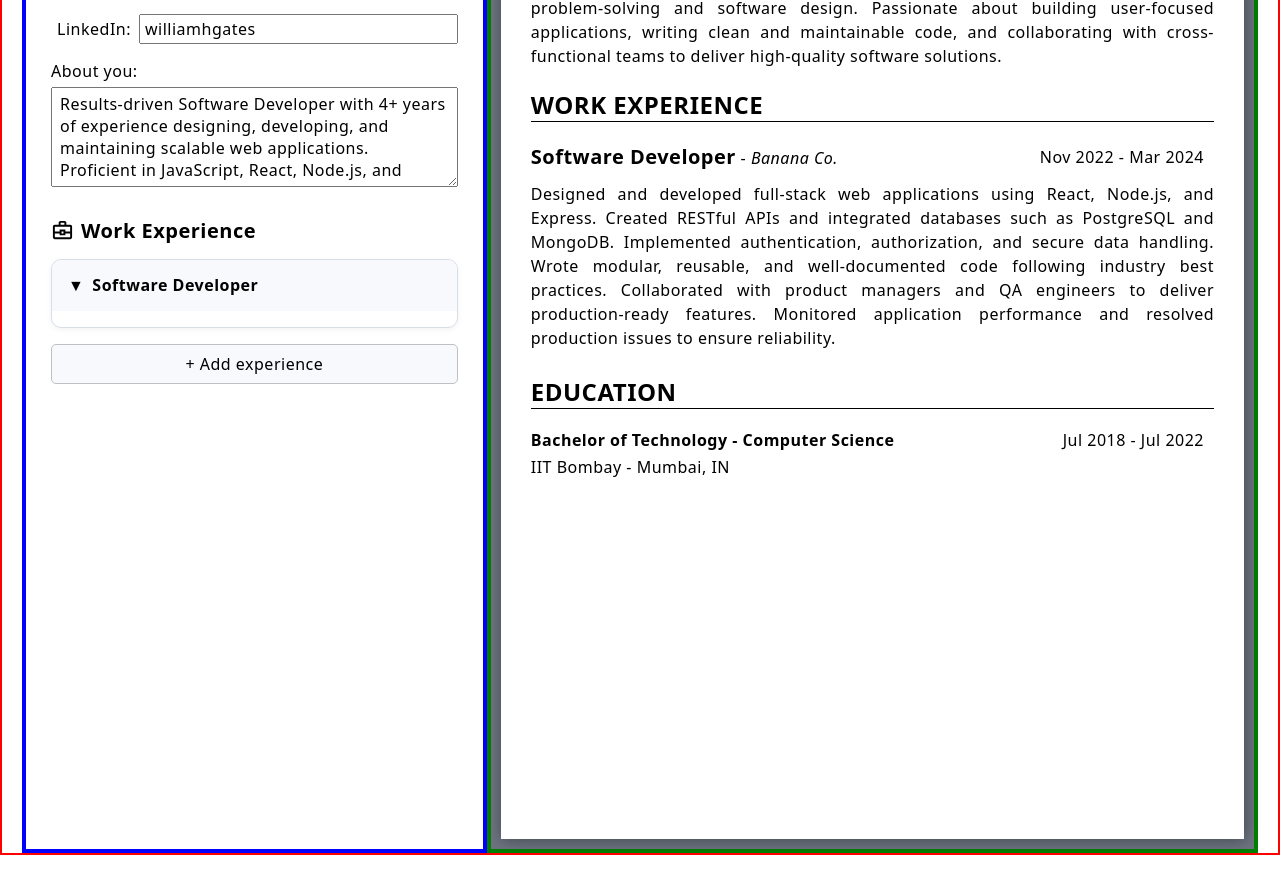
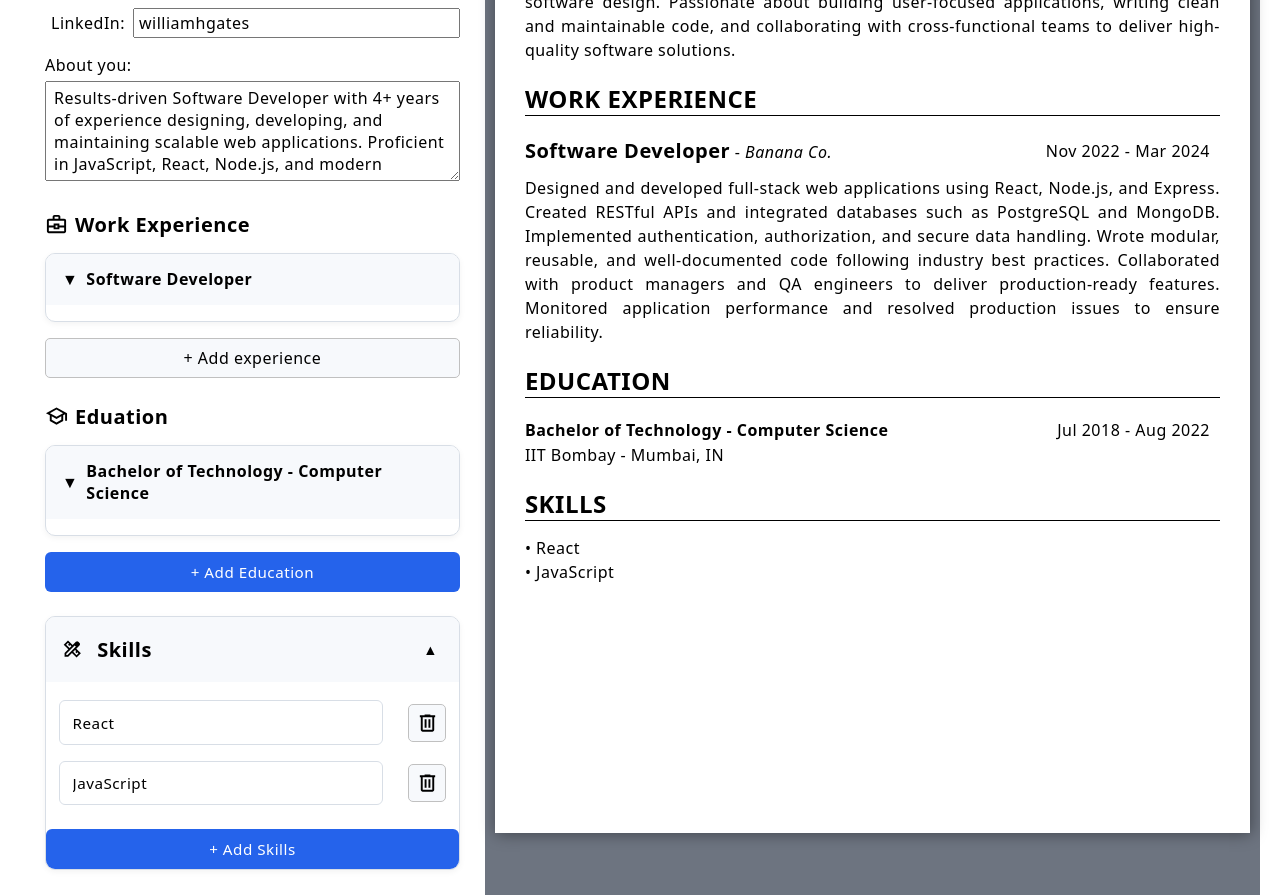
Before and after one commit to midhin11/cv-application, a React (Vite) app: page / in a window 1280 px wide. Shown: the part 300-1195 px from the top of the page. Before the commit the page ends 1155 px from the top, so only its background shows below. Built offline with nearby package versions, Linux system fonts and the light colour scheme.

Commit message:
Add skills section and education section
Created eduction sections and skills sections in editor and preview
sections to take in user input and display on resume.

```diff
--- a/src/App.jsx
+++ b/src/App.jsx
@@ -4,12 +4,13 @@ import { useState } from 'react'
 import './styles/App.css'
 import Editor from './components/Editor.jsx'
 import Preview from './components/Preview.jsx'
-import { initialPersonalDetails, initialWorkEx, initalEducation } from './details.js'
+import { initialPersonalDetails, initialWorkEx, initalEducation, initialSkills } from './details.js'
 
 function App() {
   const [details, setDetails] = useState(initialPersonalDetails)
   const [workexDetails, setWorkexDetails] = useState(initialWorkEx)
   const [eduDetails, setEduDetails] = useState(initalEducation);
+  const [skills, setSkills] = useState(initialSkills)
 
   function handleDetailsChange(e) {
     setDetails({...details, [e.target.name]: e.target.value,});
@@ -27,11 +28,11 @@ function App() {
   function handleAddExp() {
     let newExperience = {
       id: crypto.randomUUID(),
-    role: "",
-    company: "",
-    startDate: "2020-10-10",
-    endDate: "2022-12-10",
-    jobDesc: ``
+      role: "",
+      company: "",
+      startDate: "2020-10",
+      endDate: "2022-12",
+      jobDesc: ``
     }
     setWorkexDetails([...workexDetails, newExperience])
   }
@@ -43,24 +44,61 @@ function App() {
   function handleEduChange(e, id) {
     setEduDetails(eduDetails.map(education => {
       if (education.id === id) {
-        return {...eduDetails, [e.target.name]: e.target.value}
+        return {...education, [e.target.name]: e.target.value}
       }
       return education
     }))
   }
 
+  function handleAddEdu() {
+    let newEducation = {
+      id: crypto.randomUUID(),
+      degree: "",
+      university: "",
+      location: "",
+      startDate: "2018-07",
+      endDate: "2022-08",
+    }
+    setEduDetails([...eduDetails, newEducation])
+  }
+
+  function handleDelEdu(id) {
+    setEduDetails(eduDetails.filter(education => education.id !== id))
+  }
+
+  function handleSkillChange(e, id) {
+    setSkills(skills.map(skill => {
+      if(skill.id === id) {
+        return {...skill, skill: e.target.value}
+      }
+      return skill
+    }))
+  }
+
+  function handleAddSkill() {
+    let newSkill = {id: crypto.randomUUID(), skill: ""}
+    setSkills([...skills, newSkill])
+  }
+
+  function handleDelSkill(id) {
+    setSkills(skills.filter(skill => skill.id !== id))
+  }
+
   return (
     <div className='app'>
       <Editor details={details}
+      handleDetailsChange={handleDetailsChange}
       workexDetails={workexDetails}
-      eduDetails={eduDetails}
-      handleDetailsChange={handleDetailsChange}
       handleWorkexChange={handleWorkexChange}
       handleAddExp={handleAddExp}
       handleDelExp={handleDelExp}
-      handleEduChange={handleEduChange}/>
+      eduDetails={eduDetails}
+      handleEduChange={handleEduChange}
+      handleAddEdu={handleAddEdu}
+      handleDelEdu={handleDelEdu}
+      skills={skills} handleSkillChange={handleSkillChange} handleAddSkill={handleAddSkill} handleDelSkill={handleDelSkill}/>
 
-      <Preview details={details} workexDetails={workexDetails} eduDetails={eduDetails}/>
+      <Preview details={details} workexDetails={workexDetails} eduDetails={eduDetails} skills={skills}/>
     </div>
   )
 }
--- a/src/components/Editor.jsx
+++ b/src/components/Editor.jsx
@@ -1,13 +1,13 @@
 // Editor.jsx
 
-import { PersonSvg, WorkSvg, EducationSvg, DelButton } from "../svg.jsx";
+import { PersonSvg, WorkSvg, EducationSvg, DelButton, SkillsSvg } from "../svg.jsx";
 import { useState } from "react";
 
 export default function Editor({
-  details, workexDetails, eduDetails,
-  handleDetailsChange,
-  handleWorkexChange, handleAddExp, handleDelExp,
-  handleEduChange
+  details, handleDetailsChange,
+  workexDetails, handleWorkexChange, handleAddExp, handleDelExp,
+  eduDetails, handleEduChange, handleAddEdu, handleDelEdu,
+  skills, handleSkillChange, handleAddSkill, handleDelSkill
 }) {
   return (
     <div className='editor'>
@@ -51,7 +51,6 @@ export default function Editor({
           key={work.id}
           work={work}
           handleWorkexChange={handleWorkexChange}
-          handleAddExp={handleAddExp}
           handleDelExp={handleDelExp}
           />
         ))}
@@ -60,23 +59,55 @@ export default function Editor({
         </button>
       </div>
 
-      {/* <div className="edu-section">
+      <div className="edu-section">
         <div className="editor-header"><EducationSvg/><h3>Eduation</h3></div>
         {eduDetails.map((education) => (
           <EducationEditItem
           key={education.id}
-          eduDetails={eduDetails}
+          education={education}
           handleEduChange={handleEduChange}
+          handleDelEdu={handleDelEdu}
           />
         ))}
-        <button className="add-edu" onClick={handleAddExp}>
-          + Add experience
+        <button className="add-edu" onClick={handleAddEdu}>
+          + Add Education
         </button>
-      </div> */}
+      </div>
+
+      <SkillsEdit skills={skills} handleSkillChange={handleSkillChange} handleAddSkill={handleAddSkill} handleDelSkill={handleDelSkill}/>
 
     </div>
   )
 }
+
+function SkillsEdit({skills, handleSkillChange, handleAddSkill, handleDelSkill}) {
+  const [expanded, setExpanded] = useState(true)
+  function handleExpanded() {
+    setExpanded(!expanded)
+  }
+
+  return (
+    <div className="skills">
+      <div className="editor-header" onClick={handleExpanded}>
+        <SkillsSvg/>
+        <h3>Skills <span>{expanded ? "▲" : "▼"}</span></h3>
+      </div>
+
+      {expanded && <>
+        {skills.map(skill => {
+          return (<div className="skill" key={skill.id}>
+            <input type="text" name="skill" id="" value={skill.skill} onChange={e => (handleSkillChange(e, skill.id))}/>
+            <button onClick={() => handleDelSkill(skill.id)}><DelButton/></button>
+          </div>)
+        })}
+        <button className="add-edu" onClick={handleAddSkill}>
+          + Add Skills
+        </button>
+      </>}
+    </div>
+  )
+}
+
 
 function WorkExperienceEditItem({work, handleWorkexChange,  handleDelExp}) {
   const [expanded, setExpanded] = useState(false);
@@ -99,17 +130,17 @@ function WorkExperienceEditItem({work, handleWorkexChange,  handleDelExp}) {
         </div>
         <div>
           <label htmlFor="startDate">Start: </label>
-            <input type="date" name="startDate" id="startDate" value={work.startDate} onChange={(e) => (handleWorkexChange(e, work.id))}/>
+          <input type="month" name="startDate" id="startDate" value={work.startDate} onChange={(e) => (handleWorkexChange(e, work.id))}/>
         </div>
         <div>
           <label htmlFor="endDate">End: </label>
-            <input type="date" name="endDate" id="endDate" value={work.endDate} onChange={(e) => (handleWorkexChange(e, work.id))}/>
+          <input type="month" name="endDate" id="endDate" value={work.endDate} onChange={(e) => (handleWorkexChange(e, work.id))}/>
         </div>
         <div className="jobDesc-edit">
           <label htmlFor="jobDesc">Job Description: </label>
           <textarea type="text" name="jobDesc" id="jobDesc" value={work.jobDesc} onChange={(e) => (handleWorkexChange(e, work.id))}></textarea>
         </div>
-        <div className="exp-btns">
+        <div className="del-btn">
           {<button onClick={() => handleDelExp(work.id)}><DelButton/></button>}
         </div>
       </>}
@@ -118,25 +149,42 @@ function WorkExperienceEditItem({work, handleWorkexChange,  handleDelExp}) {
   )
 }
 
-// function EducationEditItem ({education, handleEduChange}) {
-//   const [expanded, setExpanded] = useState(false)
-//   function handleExpanded() {
-//     setExpanded(!expanded)
-//   }
+function EducationEditItem ({education, handleEduChange, handleDelEdu}) {
+  const [expanded, setExpanded] = useState(false)
+  function handleExpanded() {
+    setExpanded(!expanded)
+  }
 
-//   return(
-//     <div className="education-edit">
-//       <div className="edu-header" onClick={handleExpanded}> <span>{expanded ? "▲" : "▼"}</span> {education.degree || "New Experience"}</div>
+  return(
+    <div className="education-edit">
+      <div className="edu-header" onClick={handleExpanded}> <span>{expanded ? "▲" : "▼"}</span> {education.degree || "New Education"}</div>
 
-//       {expanded && <>
-//       <div>
-//         <div>
-//           <label htmlFor="role">Role: </label>
-//           <input type="text" name="role" id="role" value={work.role} onChange={(e) => (handleWorkexChange(e, work.id))}/>
-//         </div>
-//       </div>
-//       </>}
+      {expanded && <>
+        <div>
+          <label htmlFor="degree">Degree: </label>
+          <input type="text" name="degree" id="degree" value={education.degree} onChange={(e) => (handleEduChange(e, education.id))} />
+        </div>
+        <div>
+          <label htmlFor="university">University: </label>
+          <input type="text" name="university" id="university" value={education.university} onChange={(e) => (handleEduChange(e, education.id))}/>
+        </div>
+        <div>
+          <label htmlFor="location">Location: </label>
+          <input type="text" name="location" id="location" value={education.location} onChange={(e) => (handleEduChange(e, education.id))}/>
+        </div>
+        <div>
+          <label htmlFor="startDate">Start: </label>
+          <input type="month" name="startDate" id="startDate" value={education.startDate} onChange={(e) => (handleEduChange(e, education.id))}/>
+        </div>
+        <div>
+          <label htmlFor="endDate">End: </label>
+          <input type="month" name="endDate" id="endDate" value={education.endDate} onChange={(e) => (handleEduChange(e, education.id))}/>
+        </div>
+        <div className="del-btn">
+          {<button onClick={() => handleDelEdu(education.id)}><DelButton/></button>}
+        </div>
+      </>}
 
-//     </div>
-//   )
-// }
+    </div>
+  )
+}
--- a/src/components/Preview.jsx
+++ b/src/components/Preview.jsx
@@ -56,7 +56,13 @@ function Education({eduDetails}){
   })
 }
 
-export default function Preview({details, workexDetails, eduDetails}) {
+function Skills({skills}) {
+  return skills.map(skill => {
+    return <div className="skill-prev">• {skill.skill}</div>
+  })
+}
+
+export default function Preview({details, workexDetails, eduDetails, skills}) {
   const contactInfo = [
     details.location,
     details.email,
@@ -91,6 +97,8 @@ export default function Preview({details, workexDetails, eduDetails}) {
         <WorkExperience workexDetails={workexDetails} />
         <h2>Education</h2>
         <Education eduDetails={eduDetails}/>
+        <h2 className="skills-prev-header">Skills</h2>
+        <Skills skills={skills}/>
       </div>
     </div>
   );
--- a/src/details.js
+++ b/src/details.js
@@ -12,8 +12,8 @@ export let initialWorkEx = [{
     id: crypto.randomUUID(),
     role: "Software Developer",
     company: "Banana Co.",
-    startDate: "2022-11-21",
-    endDate: "2024-03-21",
+    startDate: "2022-11",
+    endDate: "2024-03",
     jobDesc: `Designed and developed full-stack web applications using React, Node.js, and Express. Created RESTful APIs and integrated databases such as PostgreSQL and MongoDB. Implemented authentication, authorization, and secure data handling. Wrote modular, reusable, and well-documented code following industry best practices. Collaborated with product managers and QA engineers to deliver production-ready features. Monitored application performance and resolved production issues to ensure reliability.`
 }]
 
@@ -22,6 +22,9 @@ export let initalEducation = [{
     degree: "Bachelor of Technology - Computer Science",
     university: "IIT Bombay",
     location: "Mumbai, IN",
-    startDate: "2018-07-01",
-    endDate: "2022-07-01",
+    startDate: "2018-07",
+    endDate: "2022-08",
 }]
+
+export let initialSkills = [{id: crypto.randomUUID(), skill: "React" },
+  { id: crypto.randomUUID(), skill: "JavaScript" },]
--- a/src/styles/App.css
+++ b/src/styles/App.css
@@ -2,7 +2,6 @@
 
 .app {
   display: flex;
-  border: 2px solid red;
   width: 100vw;
   min-height: 100vh;
   font-size: 16px;
@@ -11,14 +10,12 @@
 
 
 .editor {
-  border: 4px solid blue;
   padding: 25px;
   flex-grow: 1;
   width: 550px;
 }
 
 .prev-container {
-  border: 4px solid green;
   width: 75%;
   background-color: #1e293ba5;
   padding: 10px;
@@ -47,7 +44,7 @@ label {
   text-align: right;
 }
 
-.experience-edit label {
+.experience-edit label, .education-edit label {
   width: 85px;
 }
 
@@ -93,11 +90,11 @@ svg {
 
 /* Experience Items with header */
 
-.exp-section, .generalInfo{
+.exp-section, .generalInfo, .edu-section{
   margin-bottom: 20px;
 }
 
-.experience-edit {
+.experience-edit, .education-edit {
   margin-bottom: 1rem;
   border: 1px solid #d8dee6;
   border-radius: 10px;
@@ -105,7 +102,7 @@ svg {
   box-shadow: 0 2px 6px rgba(0, 0, 0, 0.05);
 }
 
-.exp-header {
+.exp-header, .edu-header {
   padding: 0.9rem 1rem;
   background: #f7f9fc;
   font-size: 1rem;
@@ -114,22 +111,24 @@ svg {
   transition: background-color 0.2s ease;
 }
 
-.exp-header:hover {
+.exp-header:hover, .edu-header:hover {
     background: #edf2f7;
 }
 
-.experience-edit > :not(.exp-header){
+.experience-edit > :not(.exp-header),
+.education-edit > :not(.edu-header){
   padding: 0 1rem;
 }
 
-.experience-edit > div:not(.jobDesc-edit) {
+.experience-edit > div:not(.jobDesc-edit),
+.education-edit > div {
   display: flex;
   align-items: center;
   gap: 8px;
   margin-bottom: 1rem;
 }
 
-.experience-edit input, .generalInfo input {
+  input {
   flex: 1;
 }
 
@@ -155,7 +154,107 @@ button {
   width: 100%;
 }
 
+/* Skills section */
 
+.skills {
+  margin-top: 1.5rem;
+  border: 1px solid #d8dee6;
+  border-radius: 10px;
+  background: #fff;
+  overflow: hidden;
+  box-shadow: 0 2px 6px rgba(0, 0, 0, 0.05);
+}
+
+.skills .editor-header {
+  display: flex;
+  align-items: center;
+  gap: 0.6rem;
+  padding: 0.9rem 1rem;
+  background: #f7f9fc;
+  cursor: pointer;
+  transition: background-color 0.2s ease;
+}
+
+.skills .editor-header:hover {
+  background-color: #edf2f7;
+}
+
+.skills .editor-header h3 {
+  display: flex;
+  align-items: center;
+  justify-content: space-between;
+  width: 100%;
+}
+
+.skills .editor-header span {
+  font-size: 0.9rem;
+}
+
+.skills input {
+  display: block;
+  width: calc(100% - 2rem);
+  margin: 0.5rem 0.8rem;
+  padding: 0.1rem 0.8rem;
+  border: 1px solid #d8dee6;
+  border-radius: 6px;
+  font-size: 0.95rem;
+}
+
+.skill input:nth-last-of-type(1) {
+}
+
+.skills input:focus {
+  outline: none;
+  border-color: #2563eb;
+}
+
+.add-edu {
+  width: 100%;
+  padding: 0.8rem;
+  border: none;
+  border-radius: 6px;
+  background: #2563eb;
+  color: white;
+  font-size: 0.95rem;
+  cursor: pointer;
+  transition: background-color 0.2s ease;
+}
+
+.add-edu:hover {
+  background-color: #1d4ed8;
+}
+
+.skills .add-edu {
+  margin-top: 1rem;
+}
+
+.skill {
+  display: flex;
+  align-items: center;
+  gap: 0.75rem;
+  padding-right: 0.8rem;
+}
+
+.skill input {
+  flex: 1;
+  min-width: 100px;
+  padding: 0.7rem 0.8rem;
+  border: 1px solid #d8dee6;
+  border-radius: 6px;
+}
+
+.skill input:focus {
+  outline: none;
+  border-color: #2563eb;
+}
+
+.skill > button {
+  width: 38px;
+  height: 38px;
+  display: flex;
+  align-items: center;
+  justify-content: center;
+}
 
 /* Preview */
 
@@ -226,10 +325,18 @@ a {
   font-style: italic;
 }
 
-.workex-prev {
+.workex-prev, .edu-prev{
   line-height: 1.5;
-  margin-bottom: 25px;
+  margin-bottom: 20px;
   text-align: justify;
+}
+
+.skill-prev{
+  line-height: 1.5;
+}
+
+.skills-prev-header {
+  margin-bottom: 15px;
 }
 
 .edu-intro {
@@ -237,7 +344,7 @@ a {
   justify-content: space-between;
   align-items: center;
   padding-right: 10px;
-  margin-bottom: 5px;
+  margin-bottom: 1px;
 }
 
 .degree {
--- a/src/svg.jsx
+++ b/src/svg.jsx
@@ -41,3 +41,9 @@ export function EducationSvg() {
         <svg xmlns="http://www.w3.org/2000/svg" height="24px" viewBox="0 -960 960 960" width="24px" fill="#e3e3e3"><path d="M480-120 200-272v-240L40-600l440-240 440 240v320h-80v-276l-80 44v240L480-120Zm0-332 274-148-274-148-274 148 274 148Zm0 241 200-108v-151L480-360 280-470v151l200 108Zm0-241Zm0 90Zm0 0Z"/></svg>
     )
 }
+
+export function SkillsSvg() {
+    return (
+        <svg xmlns="http://www.w3.org/2000/svg" height="24px" viewBox="0 -960 960 960" width="24px" fill="#e3e3e3"><path d="m352-522 86-87-56-57-44 44-56-56 43-44-45-45-87 87 159 158Zm328 329 87-87-45-45-44 43-56-56 43-44-57-56-86 86 158 159Zm24-567 57 57-57-57ZM290-120H120v-170l175-175L80-680l200-200 216 216 151-152q12-12 27-18t31-6q16 0 31 6t27 18l53 54q12 12 18 27t6 31q0 16-6 30.5T816-647L665-495l215 215L680-80 465-295 290-120Zm-90-80h56l392-391-57-57-391 392v56Zm420-419-29-29 57 57-28-28Z"/></svg>
+    )
+}
```
Also changed, not shown: public/skills.svg (added). Lines whose indentation alone changed are shown as unchanged.
